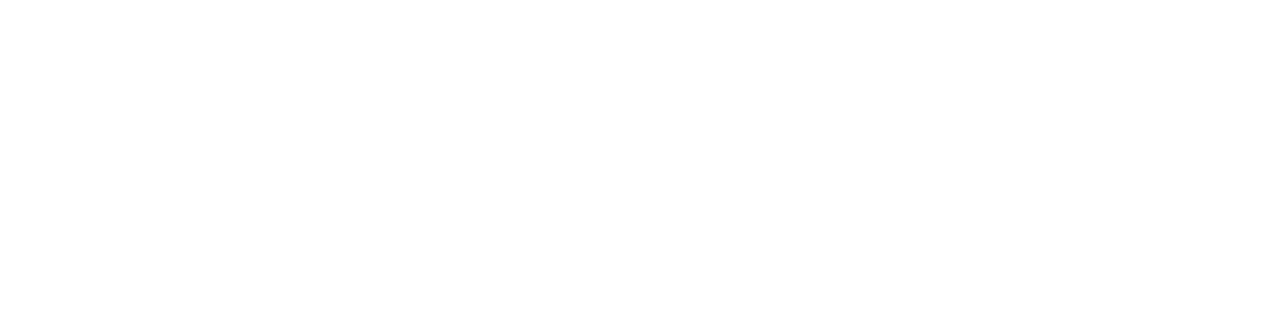
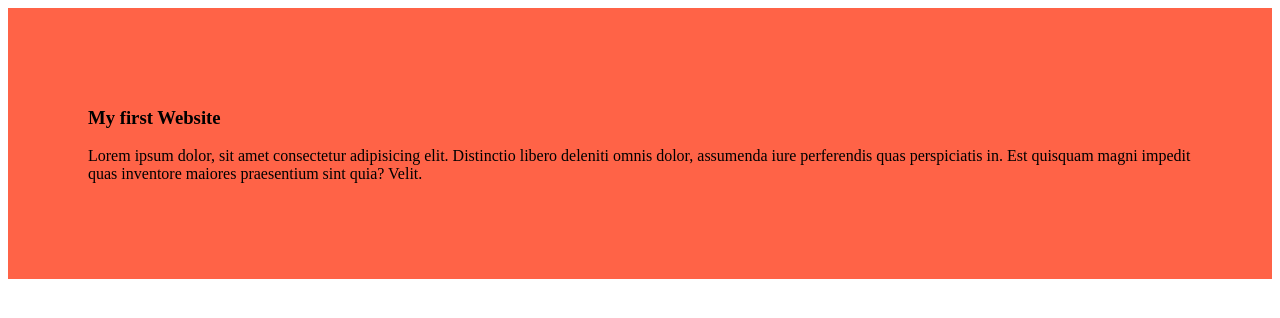
Before and after one commit to shafayat75/my-simple-website, a plain HTML site: page index.html in a window 1280 px wide. Drawn offline with Linux system fonts and the light colour scheme.

Commit message:
added the first blog

```diff
--- a/index.html
+++ b/index.html
@@ -3,9 +3,15 @@
 <head>
     <meta charset="UTF-8">
     <meta name="viewport" content="width=device-width, initial-scale=1.0">
-    <title>Document</title>
+    <title>My Simple Website</title>
+    <link rel="stylesheet" href="styles/blogs.css">
 </head>
 <body>
+    <div>
+
+        <h3>My first Website</h3>
+        <p>Lorem ipsum dolor, sit amet consectetur adipisicing elit. Distinctio libero deleniti omnis dolor, assumenda iure perferendis quas perspiciatis in. Est quisquam magni impedit quas inventore maiores praesentium sint quia? Velit.</p>
+    </div>
 
 </body>
 </html>
--- /dev/null
+++ b/styles/blogs.css
@@ -0,0 +1,6 @@
+div {
+    background-color: tomato;
+
+padding: 80px;
+
+}
```
